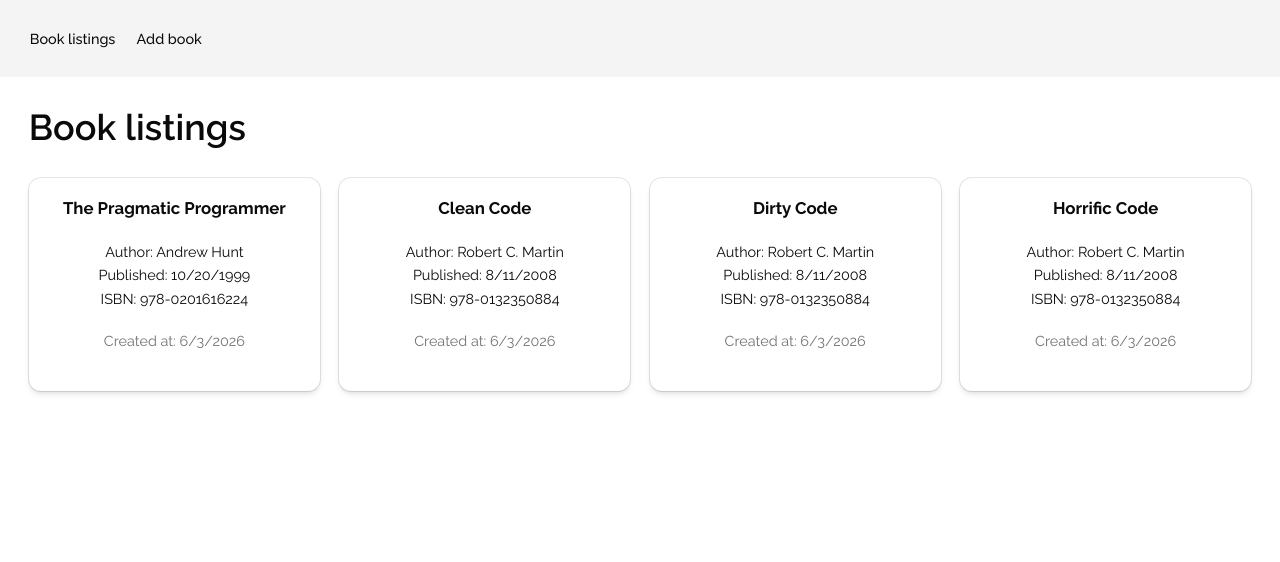
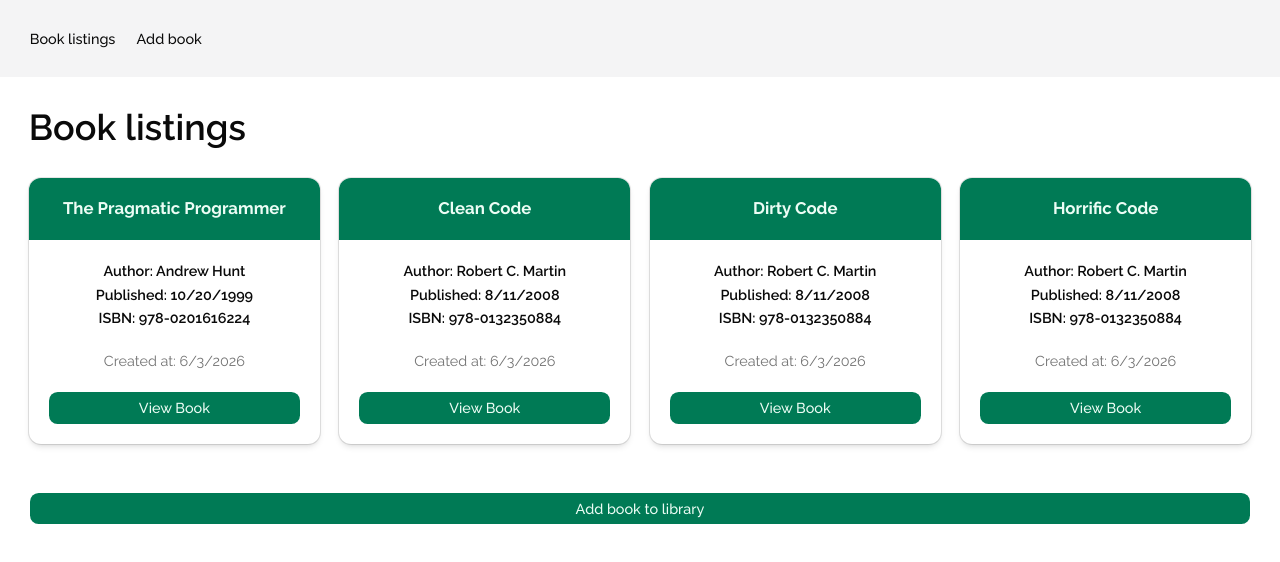
Before and after one commit to Joelljunggren/Book-management-system, a Next.js app: page / in a window 1280 px wide. Shown: the top 562 px of the page. Built offline with nearby package versions, Linux system fonts and the light colour scheme.

Commit message:
Added styling to book cards and added a few different buttons

```diff
--- a/app/page.tsx
+++ b/app/page.tsx
@@ -1,6 +1,8 @@
 import { BookCard } from "@/components/book-card"
+import { Button } from "@/components/ui/button"
 import { Book } from "@/lib/generated/prisma/client"
 import prisma from "@/lib/prisma"
+import Link from "next/link"
 
 const mockBooks: Book[] = [
   {
@@ -42,18 +44,22 @@
 ]
 
 export default async function Page() {
-  // const books = await prisma.book.findMany()
+  // const books = await prisma.book.findMany({
+  //   orderBy: {published: "desc"}
+  // })
   const books = mockBooks
 
   return (
-    <div className="flex min-h-svh p-6">
+    <div className="relative flex p-6">
       <div className="w-full max-w-7xl">
         <h1 className="mb-6 text-3xl font-semibold">Book listings</h1>
-
         <div className="grid grid-cols-1 gap-4 text-center sm:grid-cols-2 md:grid-cols-3 xl:grid-cols-4">
           {books.map((book) => (
             <BookCard key={book.id} book={book} />
           ))}
+          <Button asChild className="col-span-full mt-6">
+            <Link href="#">Add book to library</Link>
+          </Button>
         </div>
       </div>
     </div>
--- a/components/book-card.tsx
+++ b/components/book-card.tsx
@@ -7,6 +7,8 @@
   CardHeader,
   CardTitle,
 } from "./ui/card"
+import { Button } from "./ui/button"
+import Link from "next/link"
 
 type Props = {
   book: Book
@@ -14,13 +16,15 @@
 
 function BookCard({ book }: Props) {
   return (
-    <Card className="shadow-md hover:scale-105 hover:shadow-2xl">
-      <CardHeader>
-        <CardTitle>
-          <h2 className="font-bold">{book.title}</h2>
-        </CardTitle>
+    <Card className="overflow-hidden pt-0 shadow-md hover:scale-105 hover:shadow-2xl">
+      <CardHeader className="p-0">
+        <div className="bg-primary px-6 py-4 text-primary-foreground">
+          <CardTitle className="m-0 p-0">
+            <h2 className="font-bold">{book.title}</h2>
+          </CardTitle>
+        </div>
       </CardHeader>
-      <CardContent>
+      <CardContent className="font-semibold">
         <p>Author: {book.author}</p>
         <p>Published: {book.published.toLocaleDateString()}</p>
         <p>ISBN: {book.isbn}</p>
@@ -28,7 +32,11 @@
       <CardDescription>
         Created at: {book.createdAt.toLocaleDateString()}
       </CardDescription>
-      <CardFooter></CardFooter>
+      <CardFooter>
+        <Button asChild className="w-full">
+          <Link href="#">View Book</Link>
+        </Button>
+      </CardFooter>
     </Card>
   )
 }
```
